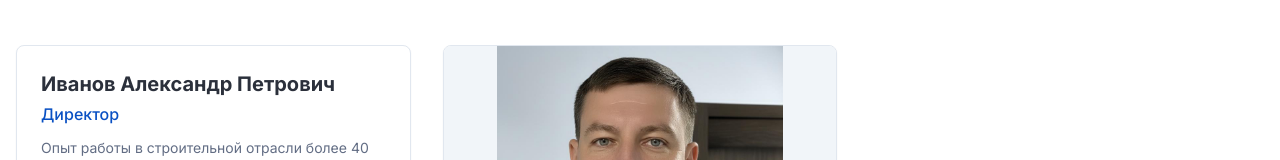
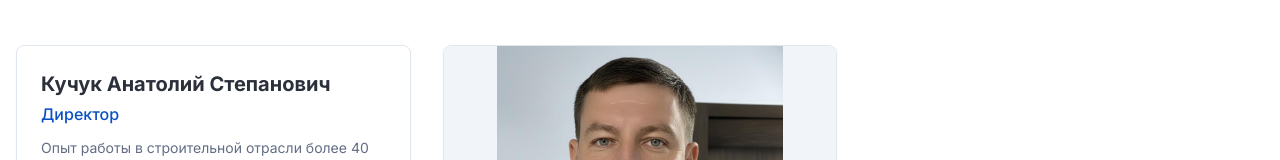
Before and after one commit to GriAndSer/remont-domov-minsk, a React (Vite) app: page /employees in a window 1280 px wide. Shown: the part 352-512 px from the top of the page. Built offline with nearby package versions, Linux system fonts and the light colour scheme; the HTML template or start-up script is replaced by a standard one.

Commit message:
Update director information

```diff
--- a/src/pages/Employees.tsx
+++ b/src/pages/Employees.tsx
@@ -6,7 +6,7 @@ import chiefEngineer from "@/assets/chief-engineer.jpg";
 const Employees = () => {
   const team = [
     {
-      name: "Иванов Александр Петрович",
+      name: "Кучук Анатолий Степанович",
       position: "Директор",
       phone: "+375 29 678 00 02",
       description: "Опыт работы в строительной отрасли более 40 лет",
```
